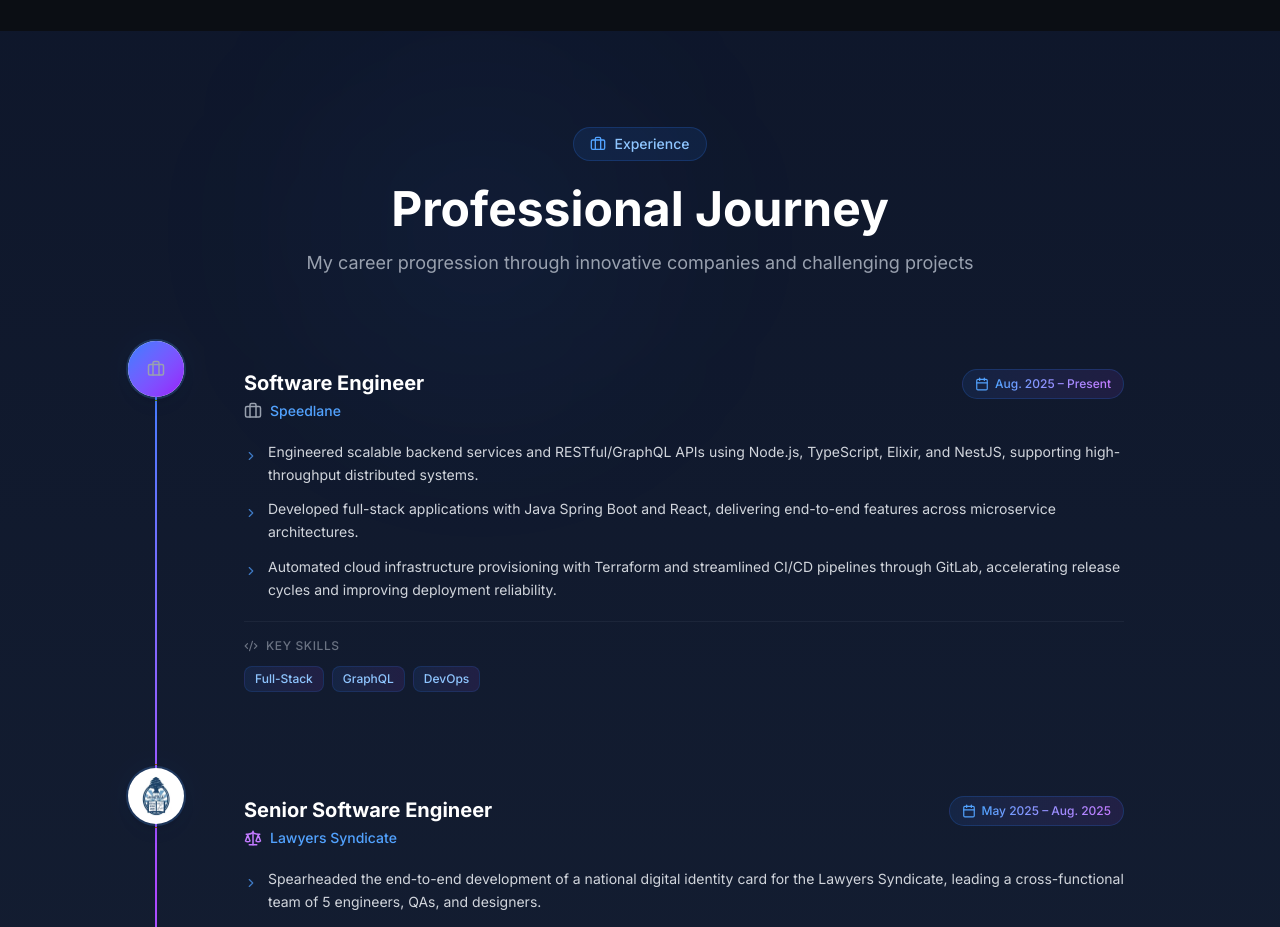
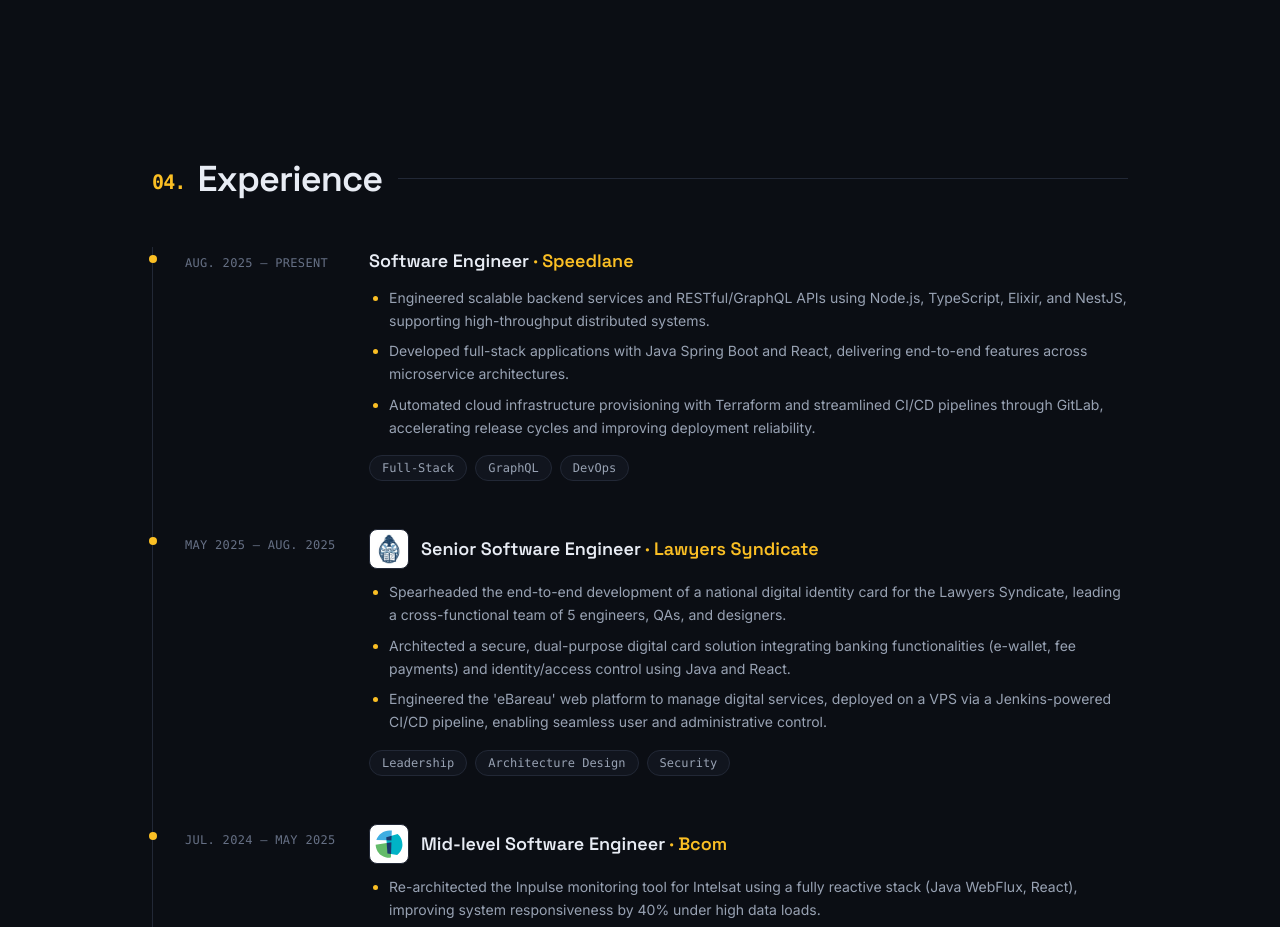
Before and after one commit to GabrielGhsoub/gabriel-portfolio, a React (Vite) app: page / in a window 1280 px wide. Shown: the part 3540-4467 px from the top of the page. Built offline with nearby package versions, Linux system fonts and the light colour scheme.

Commit message:
feat: revamp experience into scannable timeline

```diff
--- a/src/components/portfolio/Experience.tsx
+++ b/src/components/portfolio/Experience.tsx
@@ -1,332 +1,140 @@
-import { motion, useScroll, useTransform } from 'framer-motion';
-import { useInView } from 'react-intersection-observer';
-import { useRef } from 'react';
-import {
-  Briefcase,
-  Calendar,
-  Circle,
-  TrendingUp,
-  Users,
-  Zap,
-  Code2,
-  Scale,
-  Landmark,
-  Globe,
-  ChevronRight,
-} from 'lucide-react';
+import { motion, type Variants } from 'framer-motion';
 import { experience } from '../../data/portfolio';
 import { getCompanyLogo, getCompanyLinkedIn } from '../../data/companyLogos';
 
-interface ExperienceCardProps {
-  job: (typeof experience)[0];
-  index: number;
-  isEven: boolean;
+const EASE = [0.21, 0.47, 0.32, 0.98] as [number, number, number, number];
+
+const listVariants: Variants = {
+  hidden: {},
+  visible: {
+    transition: { staggerChildren: 0.08 },
+  },
+};
+
+const entryVariants: Variants = {
+  hidden: { opacity: 0, y: 24 },
+  visible: {
+    opacity: 1,
+    y: 0,
+    transition: { duration: 0.6, ease: EASE },
+  },
+};
+
+interface ExperienceEntryProps {
+  job: (typeof experience)[number];
 }
 
-const getCompanyIcon = (company: string) => {
-  if (company.includes('Syndicate'))
-    return <Scale className="text-purple-400" size={18} />;
-  if (company.includes('Bcom'))
-    return <TrendingUp className="text-blue-400" size={18} />;
-  if (company.includes('GCG'))
-    return <Users className="text-green-400" size={18} />;
-  if (company.includes('Inspire'))
-    return <Zap className="text-yellow-400" size={18} />;
-  if (company.includes('WonderEight'))
-    return <Globe className="text-pink-400" size={18} />;
-  if (company.includes('Blom'))
-    return <Landmark className="text-blue-600" size={18} />;
-  return <Briefcase className="text-gray-400" size={18} />;
-};
-
-const ExperienceCard = ({ job, index, isEven }: ExperienceCardProps) => {
-  const [ref, inView] = useInView({
-    triggerOnce: true,
-    threshold: 0.15,
-  });
-
-  const linkedInUrl = getCompanyLinkedIn(job.company);
-  const logoUrl = getCompanyLogo(job.company);
+const ExperienceEntry = ({ job }: ExperienceEntryProps) => {
+  const logo = getCompanyLogo(job.company);
+  const linkedIn = getCompanyLinkedIn(job.company);
 
   return (
-    <motion.div
-      ref={ref}
-      initial={{ opacity: 0, x: isEven ? 60 : -60 }}
-      animate={
-        inView ? { opacity: 1, x: 0 } : { opacity: 0, x: isEven ? 60 : -60 }
-      }
-      transition={{
-        duration: 0.5,
-        delay: index * 0.15,
-        type: 'spring',
-        stiffness: 100,
-        damping: 15,
-      }}
-      className={`flex items-start gap-6 md:gap-8 mb-12 last:mb-0 ${
-        isEven ? 'md:flex-row-reverse' : ''
-      }`}
+    <motion.li
+      variants={entryVariants}
+      className="relative pl-8 pb-12 last:pb-0 md:grid md:grid-cols-[9.5rem_1fr] md:gap-8"
     >
-      {/* Timeline Node */}
-      <div className="hidden md:flex flex-col items-center flex-shrink-0">
-        <motion.a
-          href={linkedInUrl || '#'}
-          target={linkedInUrl ? '_blank' : undefined}
-          rel={linkedInUrl ? 'noopener noreferrer' : undefined}
-          className={`relative block z-10 ${linkedInUrl ? 'cursor-pointer' : 'cursor-default'}`}
-          whileHover={{ scale: 1.1 }}
-          transition={{ type: 'spring', stiffness: 300 }}
-          onClick={!linkedInUrl ? (e) => e.preventDefault() : undefined}
+      {/* Static timeline dot */}
+      <span
+        aria-hidden="true"
+        className="absolute -left-[4.5px] top-2 h-2 w-2 rounded-full bg-accent"
+      />
+
+      {/* Period */}
+      <p className="mb-2 font-mono text-xs uppercase tracking-wide text-ink-muted md:mb-0 md:pt-2">
+        {job.period}
+      </p>
+
+      {/* Entry body */}
+      <div>
+        <div className="flex items-center gap-3">
+          {logo && (
+            <img
+              src={logo}
+              alt={`${job.company} logo`}
+              width={40}
+              height={40}
+              loading="lazy"
+              className="h-10 w-10 shrink-0 rounded-lg border border-line bg-white object-contain p-1"
+            />
+          )}
+          <h3 className="font-display text-lg font-semibold text-ink">
+            {job.title}{' '}
+            <span className="text-accent">
+              ·{' '}
+              {linkedIn ? (
+                <a
+                  href={linkedIn}
+                  target="_blank"
+                  rel="noopener noreferrer"
+                  className="hover:underline"
                 >
-          <div className="w-14 h-14 bg-white rounded-full flex items-center justify-center shadow-lg overflow-hidden ring-2 ring-blue-400/20 hover:ring-blue-400/50 transition-all duration-300">
-            {logoUrl ? (
-              <img
-                src={logoUrl}
-                alt={job.company}
-                className="w-10 h-10 object-contain"
-              />
+                  {job.company}
+                </a>
               ) : (
-              <div className="w-full h-full bg-gradient-to-br from-blue-500 to-purple-600 flex items-center justify-center">
-                {getCompanyIcon(job.company)}
-              </div>
+                job.company
               )}
-          </div>
-          {/* Glow ring */}
-          <motion.div
-            className="absolute inset-0 rounded-full bg-blue-500/20 blur-md -z-10"
-            animate={{ scale: [1, 1.3, 1], opacity: [0.3, 0.1, 0.3] }}
-            transition={{ duration: 3, repeat: Infinity, ease: 'easeInOut' }}
-          />
-        </motion.a>
+            </span>
+          </h3>
         </div>
 
-      {/* Experience Card */}
-      <motion.div
-        className="flex-1 relative group"
-        whileHover={{
-          y: -3,
-          transition: { type: 'spring', stiffness: 300, damping: 20 },
-        }}
+        <ul className="mt-3 list-disc space-y-2 pl-5 marker:text-accent">
+          {job.highlights.map((highlight) => (
+            <li
+              key={highlight}
+              className="text-sm leading-relaxed text-ink-secondary"
             >
-        {/* Gradient border glow on hover */}
-        <div className="absolute -inset-[1px] bg-gradient-to-r from-blue-500/20 via-purple-500/15 to-cyan-500/20 rounded-2xl opacity-0 group-hover:opacity-100 transition-opacity duration-500 blur-sm" />
+              {highlight}
+            </li>
+          ))}
+        </ul>
 
-        <div className="relative glass-card-elevated rounded-2xl p-6 md:p-7 group-hover:border-gray-600/30 transition-all duration-300">
-          {/* Card Header */}
-          <div className="flex flex-col sm:flex-row sm:items-start sm:justify-between gap-3 mb-5">
-            <div className="flex items-start gap-3">
-              {/* Mobile-only logo */}
-              <motion.a
-                href={linkedInUrl || '#'}
-                target={linkedInUrl ? '_blank' : undefined}
-                rel={linkedInUrl ? 'noopener noreferrer' : undefined}
-                className={`md:hidden flex-shrink-0 ${linkedInUrl ? 'cursor-pointer' : 'cursor-default'}`}
-                onClick={!linkedInUrl ? (e) => e.preventDefault() : undefined}
-              >
-                <div className="w-11 h-11 bg-white rounded-full flex items-center justify-center overflow-hidden ring-1 ring-blue-400/20">
-                  {logoUrl ? (
-                    <img
-                      src={logoUrl}
-                      alt={job.company}
-                      className="w-8 h-8 object-contain"
-                    />
-                  ) : (
-                    <div className="w-full h-full bg-gradient-to-br from-blue-500 to-purple-600 flex items-center justify-center">
-                      {getCompanyIcon(job.company)}
-                    </div>
-                  )}
-                </div>
-              </motion.a>
-
-              <div>
-                <h3 className="text-lg md:text-xl font-bold text-white mb-1">
-                  {job.title}
-                </h3>
-                <div className="flex items-center gap-2 text-blue-400 font-medium text-sm">
-                  {getCompanyIcon(job.company)}
-                  <span>{job.company}</span>
-                </div>
-              </div>
-            </div>
-
-            {/* Period Badge */}
-            <motion.div
-              className="inline-flex items-center gap-1.5 px-3 py-1.5 bg-gradient-to-r from-blue-500/10 to-purple-500/10 rounded-full border border-blue-500/20 self-start flex-shrink-0"
-              initial={{ scale: 0.8, opacity: 0 }}
-              animate={
-                inView ? { scale: 1, opacity: 1 } : { scale: 0.8, opacity: 0 }
-              }
-              transition={{ delay: index * 0.15 + 0.2 }}
-            >
-              <Calendar size={14} className="text-blue-400" />
-              <span className="text-xs font-medium bg-gradient-to-r from-blue-400 to-purple-400 bg-clip-text text-transparent whitespace-nowrap">
-                {job.period}
-              </span>
-            </motion.div>
-          </div>
-
-          {/* Highlights */}
-          <div className="space-y-3 mb-5">
-            {job.highlights.map((highlight, highlightIndex) => (
-              <motion.div
-                key={highlightIndex}
-                initial={{ opacity: 0, x: -15 }}
-                animate={inView ? { opacity: 1, x: 0 } : { opacity: 0, x: -15 }}
-                transition={{
-                  delay: index * 0.15 + highlightIndex * 0.1 + 0.3,
-                  duration: 0.4,
-                }}
-                className="flex items-start gap-2.5 group/item"
-              >
-                <motion.div className="mt-2 flex-shrink-0">
-                  <ChevronRight
-                    size={14}
-                    className="text-blue-400/70 group-hover/item:text-blue-400 transition-colors"
-                  />
-                </motion.div>
-                <p className="text-gray-300 text-sm leading-relaxed group-hover/item:text-gray-200 transition-colors">
-                  {highlight}
-                </p>
-              </motion.div>
-            ))}
-          </div>
-
-          {/* Skills Tags */}
-          <motion.div
-            className="pt-4 border-t border-gray-700/30"
-            initial={{ opacity: 0 }}
-            animate={inView ? { opacity: 1 } : { opacity: 0 }}
-            transition={{ delay: index * 0.15 + 0.5 }}
-          >
-            <div className="flex items-center gap-2 mb-3">
-              <Code2 size={14} className="text-gray-500" />
-              <span className="text-xs font-medium text-gray-500 uppercase tracking-wider">
-                Key Skills
-              </span>
-            </div>
-            <div className="flex flex-wrap gap-2">
-              {job.skills.map((skill, skillIndex) => (
-                <motion.span
-                  key={skillIndex}
-                  initial={{ opacity: 0, scale: 0.8 }}
-                  animate={
-                    inView
-                      ? { opacity: 1, scale: 1 }
-                      : { opacity: 0, scale: 0.8 }
-                  }
-                  transition={{
-                    delay: index * 0.15 + skillIndex * 0.08 + 0.5,
-                    type: 'spring',
-                    stiffness: 200,
-                  }}
-                  whileHover={{
-                    scale: 1.05,
-                    y: -1,
-                    transition: { duration: 0.15 },
-                  }}
-                  className="px-2.5 py-1 bg-gradient-to-r from-blue-500/10 to-purple-500/10 text-blue-300 text-xs font-medium rounded-lg border border-blue-500/15 hover:border-blue-400/30 hover:text-blue-200 transition-all duration-200 cursor-default"
+        <ul className="mt-4 flex flex-wrap gap-2">
+          {job.skills.map((skill) => (
+            <li
+              key={skill}
+              className="rounded-full border border-line bg-surface px-3 py-1 font-mono text-xs text-ink-secondary transition-colors hover:border-accent/40 hover:text-accent"
             >
               {skill}
-                </motion.span>
+            </li>
           ))}
+        </ul>
       </div>
-          </motion.div>
-        </div>
-      </motion.div>
-    </motion.div>
+    </motion.li>
   );
 };
 
 export const Experience = () => {
-  const [titleRef, titleInView] = useInView({
-    triggerOnce: true,
-    threshold: 0.1,
-  });
-
-  const timelineContainerRef = useRef<HTMLDivElement>(null);
-  const { scrollYProgress } = useScroll({
-    target: timelineContainerRef,
-    offset: ['start end', 'end start'],
-  });
-
-  const lineHeight = useTransform(scrollYProgress, [0, 0.8], ['0%', '100%']);
-
   return (
-    <section className="py-24 bg-gradient-to-b from-slate-900 to-slate-800 relative overflow-hidden">
-      {/* Background Elements */}
-      <div className="absolute inset-0 pointer-events-none">
-        <div className="absolute top-10 left-1/4 w-80 h-80 bg-blue-500/[0.05] rounded-full blur-[100px]" />
-        <div className="absolute bottom-10 right-1/4 w-96 h-96 bg-purple-500/[0.05] rounded-full blur-[100px]" />
-      </div>
-
-      <div className="container mx-auto px-4 relative z-10">
-        {/* Section Title */}
+    <div className="py-24 md:py-32">
+      <div className="container mx-auto max-w-5xl px-6">
         <motion.div
-          ref={titleRef}
-          initial={{ opacity: 0, y: -30 }}
-          animate={titleInView ? { opacity: 1, y: 0 } : { opacity: 0, y: -30 }}
-          transition={{ duration: 0.6 }}
-          className="text-center mb-16"
+          initial={{ opacity: 0, y: 24 }}
+          whileInView={{ opacity: 1, y: 0 }}
+          viewport={{ once: true, margin: '-80px' }}
+          transition={{ duration: 0.6, ease: EASE }}
+          className="mb-12 flex items-center gap-4"
         >
-          <motion.div
-            className="inline-flex items-center gap-2 px-4 py-1.5 rounded-full bg-blue-500/10 border border-blue-500/20 mb-6"
-            initial={{ opacity: 0, scale: 0.8 }}
-            animate={
-              titleInView
-                ? { opacity: 1, scale: 1 }
-                : { opacity: 0, scale: 0.8 }
-            }
-            transition={{ delay: 0.2, duration: 0.4 }}
-          >
-            <Briefcase className="text-blue-400" size={16} />
-            <span className="text-blue-300 text-sm font-medium">
+          <h2 className="font-display text-3xl md:text-4xl font-semibold tracking-tight text-ink">
+            <span className="font-mono text-lg md:text-xl text-accent mr-3 align-middle">
+              04.
+            </span>
             Experience
-            </span>
-          </motion.div>
-          <h2 className="text-4xl md:text-5xl font-bold text-white mb-4">
-            Professional Journey
           </h2>
-          <p className="text-gray-400 text-lg max-w-2xl mx-auto">
-            My career progression through innovative companies and challenging
-            projects
-          </p>
+          <div aria-hidden="true" className="h-px flex-1 bg-line" />
         </motion.div>
 
-        {/* Timeline */}
-        <div ref={timelineContainerRef} className="relative max-w-5xl mx-auto">
-          {/* Animated Central Timeline Line (Desktop only) */}
-          <div className="hidden md:block absolute left-[27px] top-0 bottom-0 w-[2px]">
-            {/* Background track */}
-            <div className="absolute inset-0 bg-gray-800/50 rounded-full" />
-            {/* Animated fill */}
-            <motion.div
-              className="absolute top-0 left-0 right-0 bg-gradient-to-b from-blue-500 via-purple-500 to-cyan-500 rounded-full"
-              style={{ height: lineHeight }}
-            />
-          </div>
-
-          {/* Experience Cards */}
-          <div className="space-y-0">
-            {experience.map((job, index) => (
-              <ExperienceCard
-                key={`${job.company}-${job.period}`}
-                job={job}
-                index={index}
-                isEven={false}
-              />
+        <motion.ol
+          variants={listVariants}
+          initial="hidden"
+          whileInView="visible"
+          viewport={{ once: true, margin: '-80px' }}
+          className="relative list-none border-l border-line"
+        >
+          {experience.map((job) => (
+            <ExperienceEntry key={`${job.company}-${job.period}`} job={job} />
           ))}
-          </div>
-
-          {/* Timeline End Dot */}
-          <motion.div
-            className="hidden md:flex absolute left-[20px] bottom-0 w-4 h-4 rounded-full bg-gradient-to-br from-blue-500 to-purple-500 items-center justify-center z-10"
-            initial={{ scale: 0 }}
-            animate={titleInView ? { scale: 1 } : { scale: 0 }}
-            transition={{ delay: 1.5, type: 'spring' }}
-          >
-            <Circle size={8} className="text-white fill-white" />
-          </motion.div>
+        </motion.ol>
       </div>
     </div>
-    </section>
   );
 };
```
Lines whose indentation alone changed are shown as unchanged.
